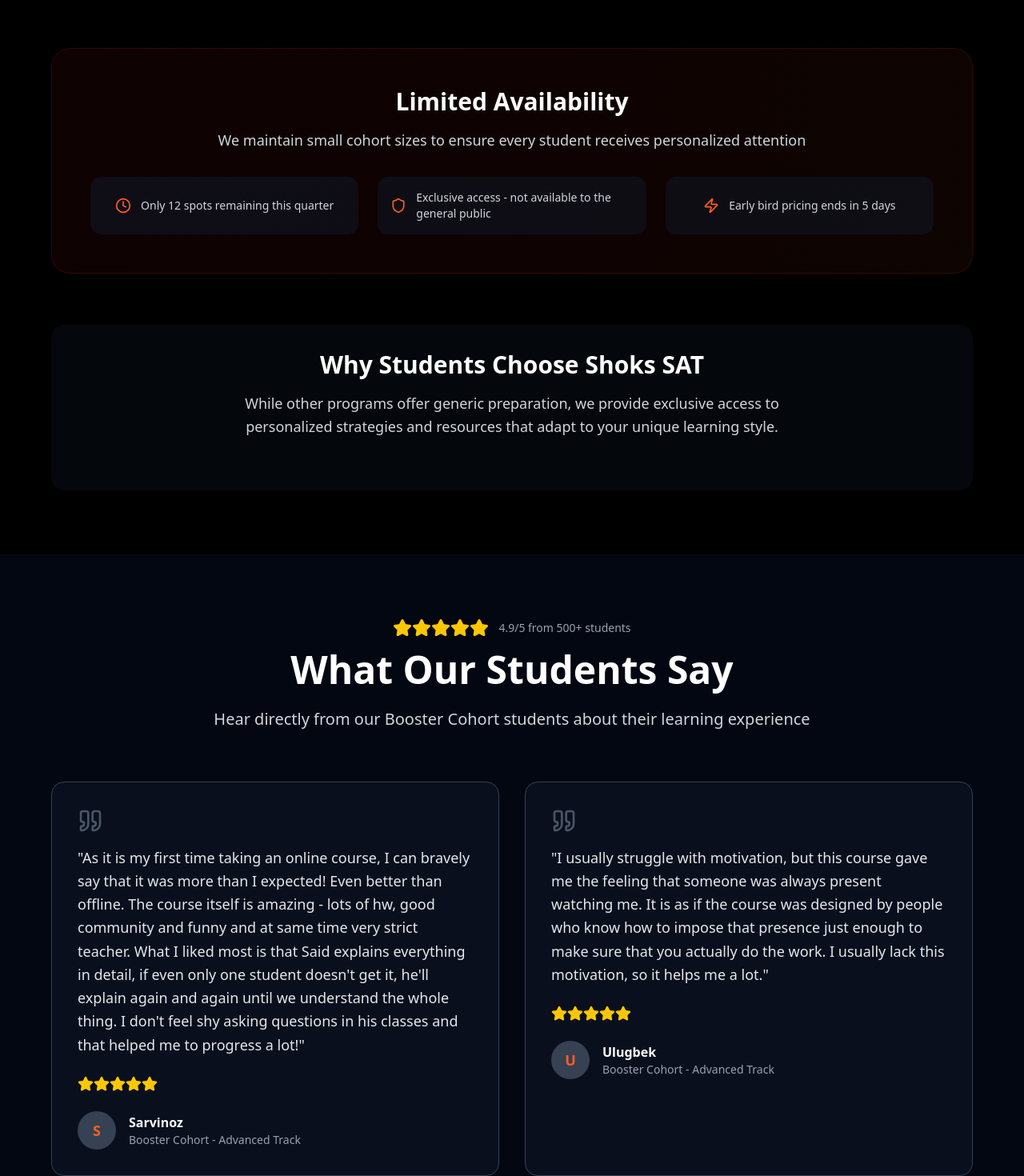
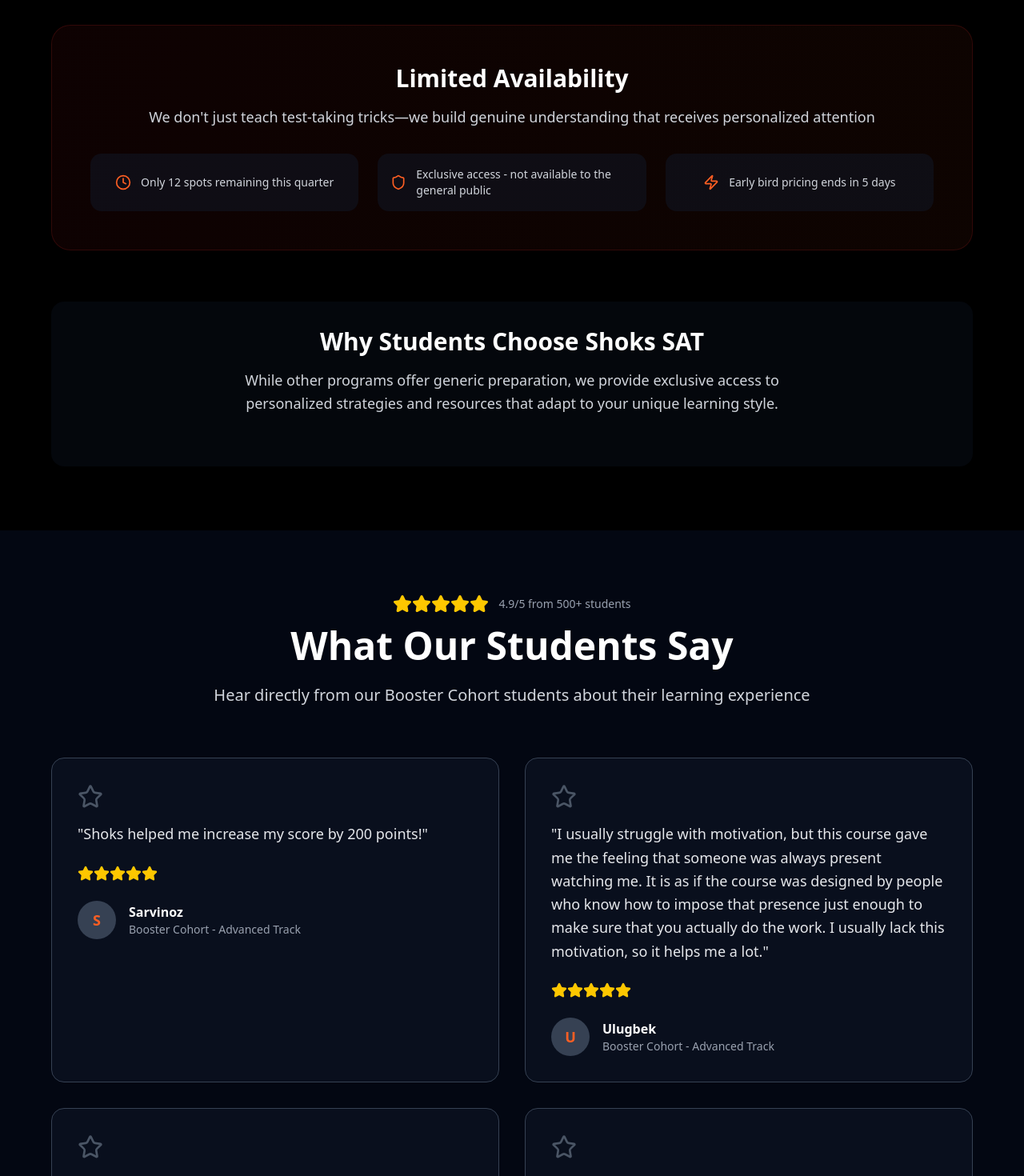
Before and after one commit to samanwirst/shoks_landing, a Next.js app: page / in a window 1280 px wide. Shown: the part 3300-4770 px from the top of the page at 80% size. Built offline with nearby package versions, Linux system fonts and the light colour scheme.

Commit message:
krutoi website

```diff
--- a/src/components/results.tsx
+++ b/src/components/results.tsx
@@ -1,7 +1,7 @@
 "use client";
 
 import { motion, Variants } from 'framer-motion';
-import { TrendingUp, Award, Target } from 'lucide-react';
+import { TrendingUp } from 'lucide-react';
 
 const results = [
   {
@@ -34,12 +34,36 @@
   }
 ];
 
-const stats = [
-  { number: "98%", label: "Student Satisfaction Rate", icon: Award },
-  { number: "150", label: "Average Score Increase", icon: TrendingUp },
-  { number: "100+", label: "Reach Target Score", icon: Target },
-  { number: "100s", label: "Success Stories", icon: Award }
-];
+
+
+const containerVariants: Variants = {
+  hidden: { opacity: 0 },
+  visible: {
+    opacity: 1,
+    transition: {
+      staggerChildren: 0.1,
+      ease: "easeOut",
+      duration: 0.6
+    }
+  }
+};
+
+const itemVariants: Variants = {
+  hidden: {
+    opacity: 0,
+    y: 30,
+    scale: 0.95
+  },
+  visible: {
+    opacity: 1,
+    y: 0,
+    scale: 1,
+    transition: {
+      ease: "easeOut",
+      duration: 0.5
+    }
+  }
+};
 
 interface ResultsProps {
   isDarkTheme?: boolean;
--- a/src/components/solution-presentation.tsx
+++ b/src/components/solution-presentation.tsx
@@ -155,8 +155,7 @@
               <p className={`text-lg leading-relaxed mb-6 ${
                 isDarkTheme ? 'text-gray-300' : 'text-gray-600'
               }`}>
-                Our team consists of former SAT test writers, college admissions officers,
-                and top-scoring tutors who understand exactly what it takes to succeed.
+                Don&apos;t let another year pass by wondering &quot;what if?&quot; Your dream college is waiting.
               </p>
               <div className="flex items-center">
                 <CheckCircle className="w-5 h-5 text-green-500 mr-2" />
--- a/src/components/testimonials.tsx
+++ b/src/components/testimonials.tsx
@@ -1,14 +1,13 @@
 "use client";
 
 import { motion, Variants } from 'framer-motion';
-import { Star, Quote, ArrowRight } from 'lucide-react';
-import Image from 'next/image';
+import { Star } from 'lucide-react';
 
 const testimonials = [
   {
     name: "Sarvinoz",
     role: "Booster Cohort - Advanced Track",
-    content: "As it is my first time taking an online course, I can bravely say that it was more than I expected! Even better than offline. The course itself is amazing - lots of hw, good community and funny and at same time very strict teacher. What I liked most is that Said explains everything in detail, if even only one student doesn't get it, he'll explain again and again until we understand the whole thing. I don't feel shy asking questions in his classes and that helped me to progress a lot!",
+    content: "Shoks helped me increase my score by 200 points!",
     rating: 5,
     image: "/testimonials/sarvinoz.jpg"
   },
@@ -126,7 +125,7 @@
             >
               {/* Quote */}
               <div className="mb-6">
-                <Quote className={`w-8 h-8 mb-4 ${
+                <Star className={`w-8 h-8 mb-4 ${
                   isDarkTheme ? 'text-gray-600' : 'text-gray-300'
                 }`} />
                 <p className={`text-lg leading-relaxed ${
--- a/src/components/unique-selling-points.tsx
+++ b/src/components/unique-selling-points.tsx
@@ -158,7 +158,7 @@
               Limited Availability
             </h3>
             <p className={`text-lg ${isDarkTheme ? 'text-gray-300' : 'text-gray-600'}`}>
-              We maintain small cohort sizes to ensure every student receives personalized attention
+              We don&apos;t just teach test-taking tricks—we build genuine understanding that receives personalized attention
             </p>
           </motion.div>
 
```
